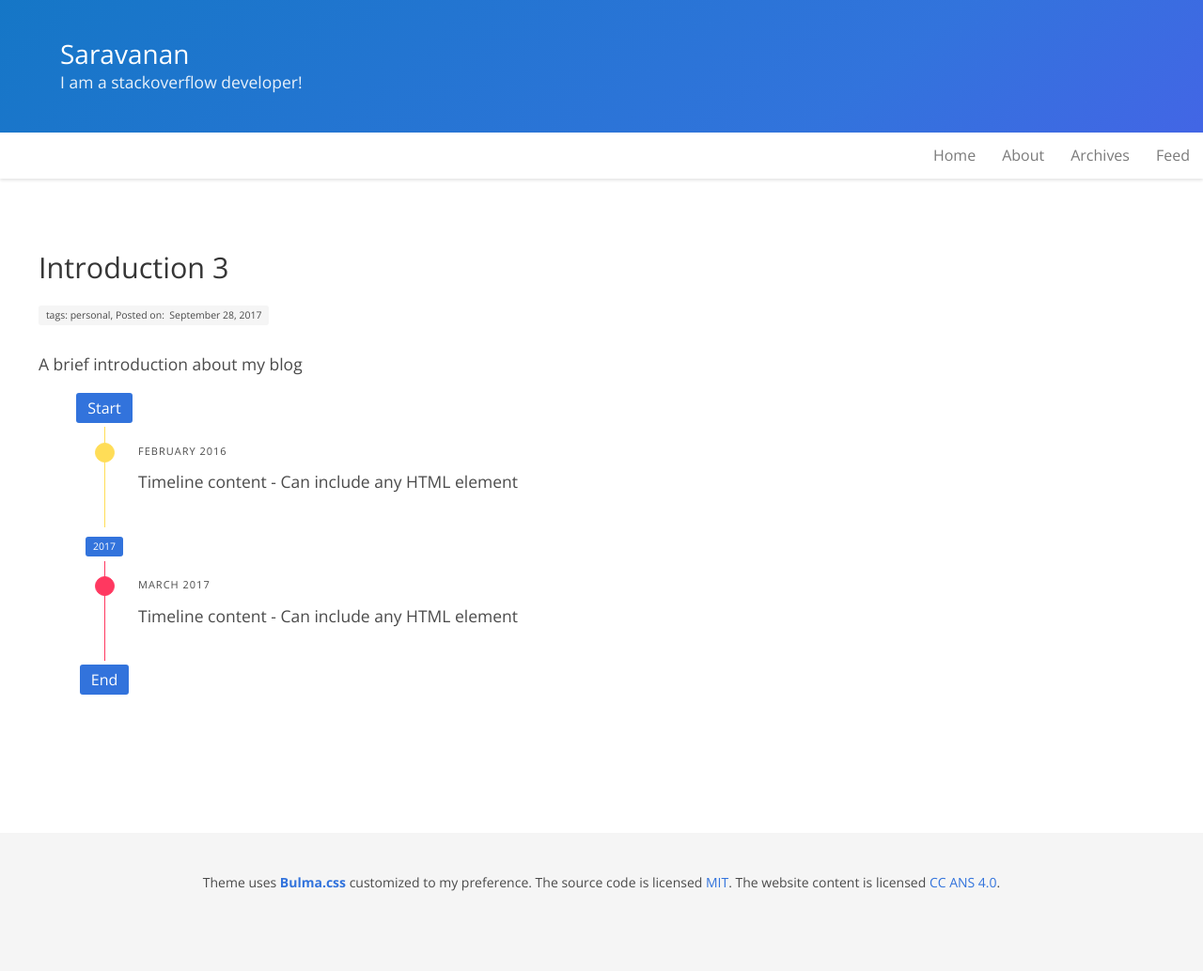
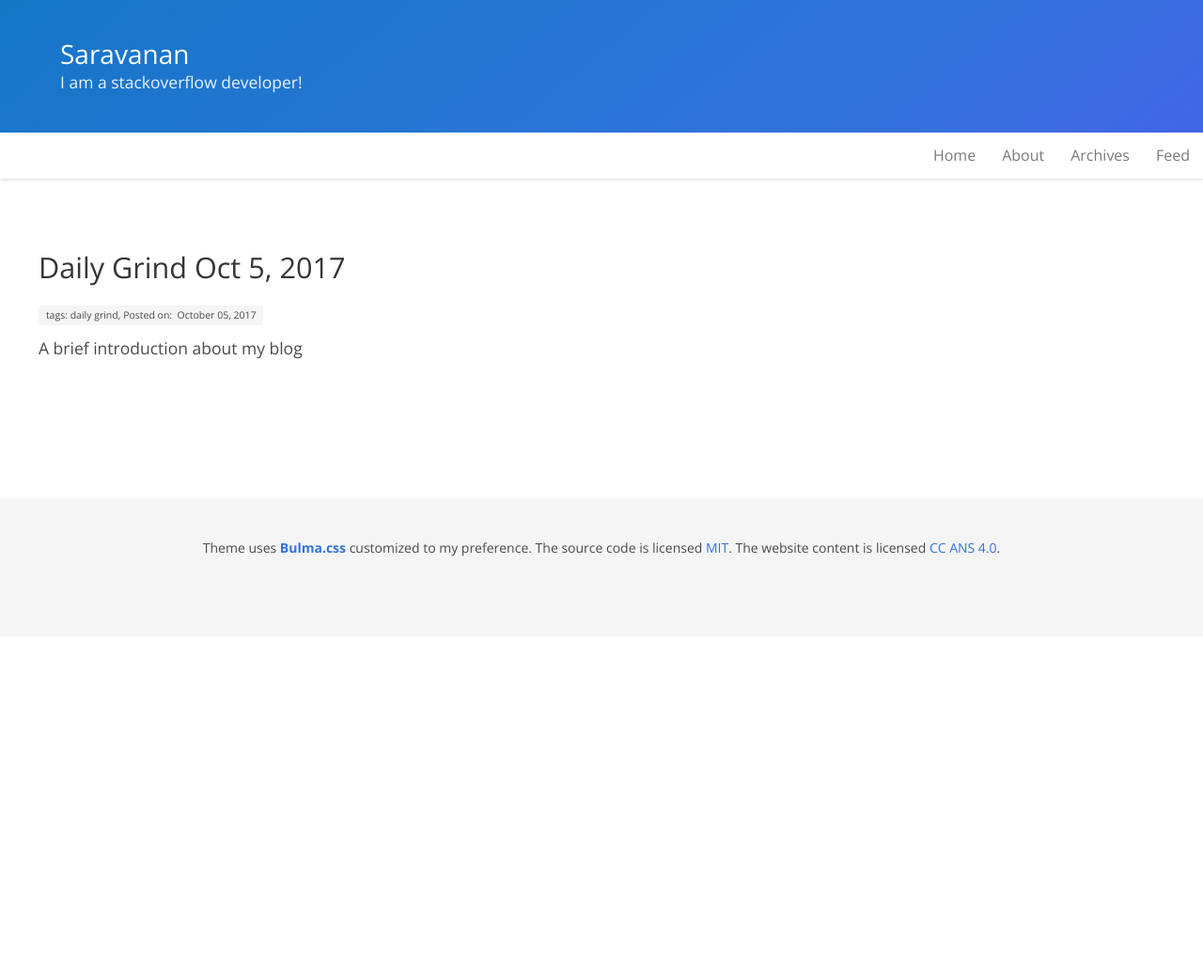
Before and after one commit to saravanaram/saravanaram.github.io, a Jekyll site: the page built from _posts/2017-10-05-daily-grind-oct-5-2017.md, in a window 1280 px wide. Shown: the whole page at 94% size. Built offline with Jekyll 4.4.1, drawn with Linux system fonts in a browser that asks for light colours; after the commit the page ends 900 px from its top, so only the background shows below that.

Commit message:
Update 2017-10-05-daily-grind-oct-5-2017.md

```diff
--- a/_posts/2017-10-05-daily-grind-oct-5-2017.md
+++ b/_posts/2017-10-05-daily-grind-oct-5-2017.md
@@ -1,40 +1,12 @@
 ---
 layout: post
-title:  "Introduction 3"
+title:  "Daily Grind Oct 5, 2017"
 description: A brief introduction about my blog
-date:   "2017-09-28 14:30:00 -0900"
+date:   "2017-10-05 14:30:00 -0900"
 tags:
-  - personal
+  - daily grind
 categories:
-  - personal
+  - daily grind
 slug: introduction
 
 ---
-<ul class="timeline">
-  <li class="timeline-header is-block">
-    <span class="tag is-medium is-primary">Start</span>
-  </li>
-
-  <li class="timeline-item is-warning">
-    <div class="timeline-marker is-warning is-icon">
-    </div>
-    <div class="timeline-content">
-      <p class="heading">February 2016</p>
-      <p>Timeline content - Can include any HTML element</p>
-    </div>
-  </li>
-  <li class="timeline-header is-block">
-    <span class="tag is-primary">2017</span>
-  </li>
-  <li class="timeline-item is-danger">
-    <div class="timeline-marker is-danger is-icon">
-    </div>
-    <div class="timeline-content">
-      <p class="heading">March 2017</p>
-      <p>Timeline content - Can include any HTML element</p>
-    </div>
-  </li>
-  <li class="timeline-header is-block">
-    <span class="tag is-medium is-primary">End</span>
-  </li>
-</ul>
```
